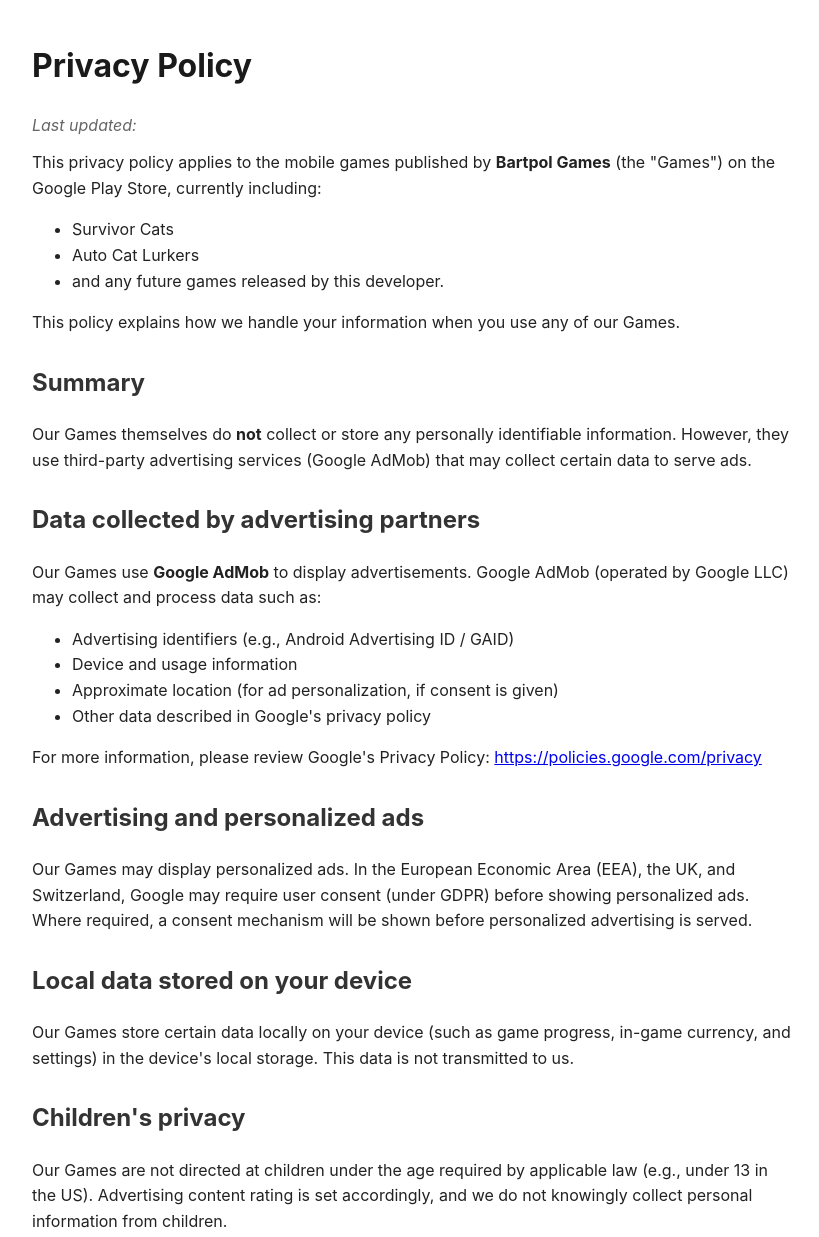
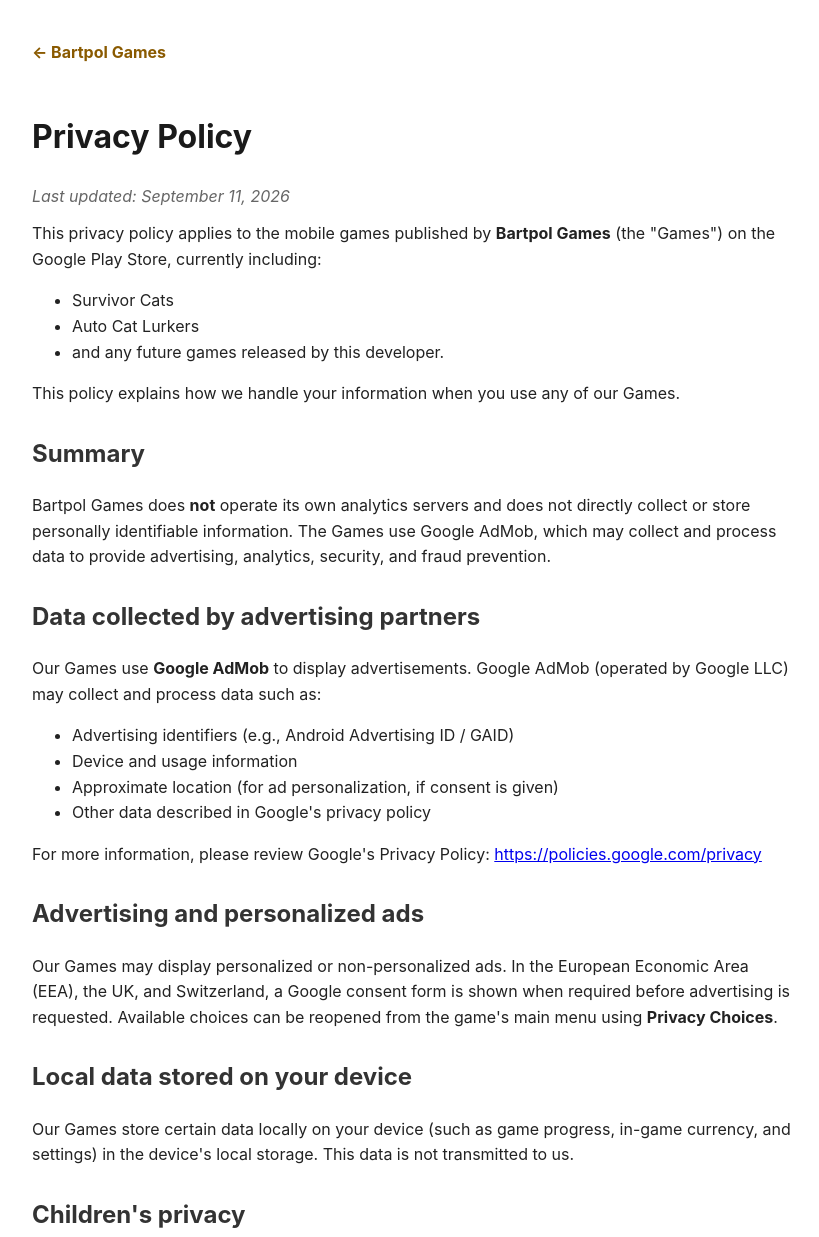
Before and after one commit to IQ8QI/IQ8QI.github.io, a plain HTML site: page privacy.html in a window 1280 px wide. Shown: the top 1237 px of the page, without its empty margins (228-1047 px from the left). Drawn offline with Linux system fonts and the light colour scheme.

Commit message:
Publish unified games privacy policy

```diff
--- a/privacy.html
+++ b/privacy.html
@@ -10,12 +10,15 @@
   h2 { color: #333; margin-top: 28px; }
   p { margin: 12px 0; }
   .updated { color: #666; font-style: italic; }
+  .back-link { display: inline-block; margin-bottom: 24px; color: #8a5a00; font-weight: 700; text-decoration: none; }
+  .back-link:hover, .back-link:focus { text-decoration: underline; }
 </style>
 </head>
 <body>
 
+<a class="back-link" href="/">← Bartpol Games</a>
 <h1>Privacy Policy</h1>
-<p class="updated">Last updated: <!--DATA--></p>
+<p class="updated">Last updated: September 11, 2026</p>
 
 <p>This privacy policy applies to the mobile games published by <strong>Bartpol Games</strong> (the "Games") on the Google Play Store, currently including:</p>
 <ul>
@@ -26,7 +29,7 @@
 <p>This policy explains how we handle your information when you use any of our Games.</p>
 
 <h2>Summary</h2>
-<p>Our Games themselves do <strong>not</strong> collect or store any personally identifiable information. However, they use third-party advertising services (Google AdMob) that may collect certain data to serve ads.</p>
+<p>Bartpol Games does <strong>not</strong> operate its own analytics servers and does not directly collect or store personally identifiable information. The Games use Google AdMob, which may collect and process data to provide advertising, analytics, security, and fraud prevention.</p>
 
 <h2>Data collected by advertising partners</h2>
 <p>Our Games use <strong>Google AdMob</strong> to display advertisements. Google AdMob (operated by Google LLC) may collect and process data such as:</p>
@@ -39,7 +42,7 @@
 <p>For more information, please review Google's Privacy Policy: <a href="https://policies.google.com/privacy">https://policies.google.com/privacy</a></p>
 
 <h2>Advertising and personalized ads</h2>
-<p>Our Games may display personalized ads. In the European Economic Area (EEA), the UK, and Switzerland, Google may require user consent (under GDPR) before showing personalized ads. Where required, a consent mechanism will be shown before personalized advertising is served.</p>
+<p>Our Games may display personalized or non-personalized ads. In the European Economic Area (EEA), the UK, and Switzerland, a Google consent form is shown when required before advertising is requested. Available choices can be reopened from the game's main menu using <strong>Privacy Choices</strong>.</p>
 
 <h2>Local data stored on your device</h2>
 <p>Our Games store certain data locally on your device (such as game progress, in-game currency, and settings) in the device's local storage. This data is not transmitted to us.</p>
@@ -48,7 +51,7 @@
 <p>Our Games are not directed at children under the age required by applicable law (e.g., under 13 in the US). Advertising content rating is set accordingly, and we do not knowingly collect personal information from children.</p>
 
 <h2>Permissions</h2>
-<p>Our Games request internet access solely to load advertisements and game resources. No other sensitive permissions are required or used.</p>
+<p>Our Games use internet access to load advertisements. No sensitive device permissions such as location, contacts, camera, or microphone are requested by the Games.</p>
 
 <h2>Changes to this policy</h2>
 <p>We may update this privacy policy from time to time. Any changes will be posted on this page with an updated "Last updated" date.</p>
@@ -56,6 +59,7 @@
 <h2>Contact</h2>
 <p>If you have any questions about this privacy policy, you can contact us at:</p>
 <p><strong>Bartpol Games</strong></p>
+<p><a href="mailto:bartekkonecki97@gmail.com">bartekkonecki97@gmail.com</a></p>
 
 </body>
 </html>
```
Also changed, not shown: index.html (+2 -2 lines).
